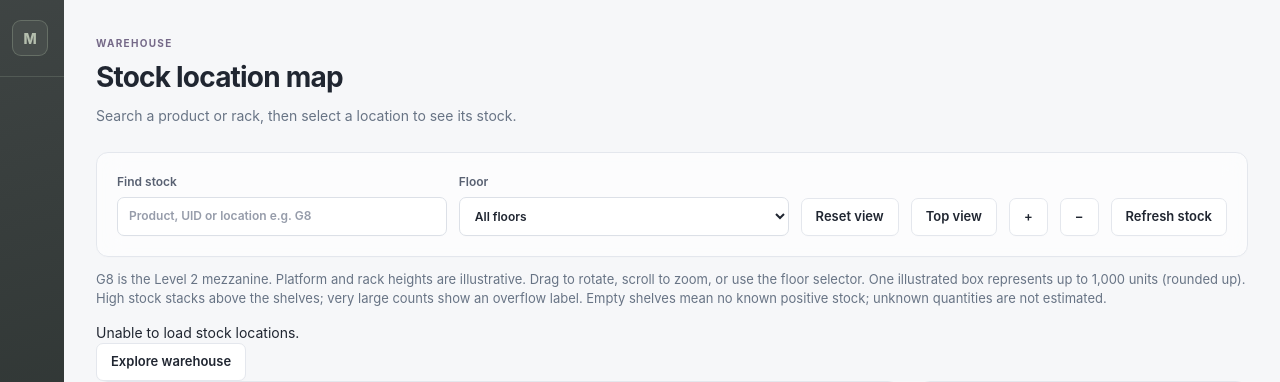
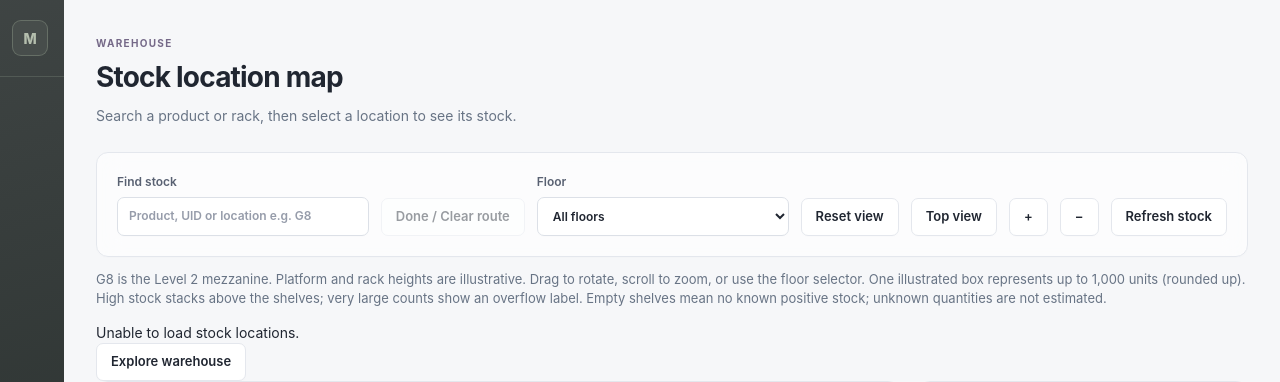
Before and after one commit to osmanthus0731/demo--inventory-system, a Python web app: template templates/store_map.html in a window 1280 px wide. Shown: the top 382 px of the page. Run offline with Jinja, Linux system fonts and the light colour scheme; the template is opened without the code that fills it, so the values that code supplies are empty.

Commit message:
fix: map

```diff
--- a/static/store_map.js
+++ b/static/store_map.js
@@ -4,6 +4,10 @@
   const search=document.querySelector('#map-search'),results=document.querySelector('#map-results'),message=document.querySelector('#map-message');
   const ns='http://www.w3.org/2000/svg';
   let mapRoute=[],routeRack='';
+  const routeDone=document.querySelector('#map-route-done');
+  function clearRoute(){mapRoute=[];routeRack='';render();}
+  routeDone.onclick=clearRoute;
+  svg.addEventListener('walk-route-done',clearRoute);
   let layout,products=[],selected='',angle=-.45,zoom=1,top=false,floorView='all',tilt=.56;
   const unitsPerBox=1000;
   const levelOf=code=>code==='G8'?2:1;
@@ -165,6 +169,7 @@
   }
   function render(){
     draw();results.replaceChildren();
+    routeDone.disabled=!mapRoute.length;
     const found=matches().filter(p=>floorView==='all'||p.locations.some(l=>String(levelOf(rackCode(l.area)))===floorView)),rows=selected?found.filter(p=>p.locations.some(l=>rackCode(l.area)===selected)):found;
     document.querySelector('#map-title').textContent=selected==='G8'?'G8 · Level 2 mezzanine':selected?`Location ${selected}`:search.value?'Search results':'Select a rack';
     document.querySelector('#map-summary').textContent=`${rows.length} products${selected?' in this location':''}. Quantities are shown per location.`;
--- a/static/warehouse_walk.js
+++ b/static/warehouse_walk.js
@@ -8,7 +8,9 @@
   let hoveredRack=null,pointerAim=null,lastHoverPick=0;
   function showHoveredRack(rack){if(hoveredRack===rack)return;hoveredRack=rack;dialog.dataset.hoveredRack=rack||'';hoverLabel.hidden=!rack;hoverLabel.textContent=rack?'Rack '+rack+' - Click for items':'';}
   const popup=document.querySelector('#walk-popup'),popupContent=document.querySelector('#walk-popup-content'),quickSearch=document.querySelector('#walk-quick-search');
-  function stopGuide(){route=[];thirdPerson=false;cameraMenu.value='first';}
+  function stopGuide(){route=[];thirdPerson=false;cameraMenu.value='first';guidanceState='idle';}
+  function finishGuide(){stopGuide();keys.clear();momentum.x=momentum.y=0;destination='';menu.value='';guidanceState='idle';targetPitch=0;selection.textContent='Guidance finished. Explore freely in first person.';hud.textContent='Choose a destination, or explore freely.';document.querySelector('#store-map').dispatchEvent(new Event('walk-route-done'));canvas.focus({preventScroll:true});}
+  function arrive(){stopGuide();keys.clear();momentum.x=momentum.y=0;targetPitch=0;guidanceState='arrived';const rack=data.layout.regions.find(r=>r.code===destination);if(rack)targetYaw=Math.atan2(rack.x+rack.width/2-position.x,rack.y+rack.depth/2-position.y);selection.textContent=`Arrived at ${destination}. First person view — aim at the rack and click to inspect its items.`;document.querySelector('#store-map').dispatchEvent(new Event('walk-route-done'));}
   function releaseMouse(){keys.clear();momentum.x=momentum.y=0;if(document.pointerLockElement===canvas)document.exitPointerLock();}
   function openPopup(title,searching=false){showHoveredRack(null);controlMode='popup';dialog.dataset.mode='popup';releaseMouse();document.querySelector('#walk-popup-title').textContent=title;document.querySelector('#walk-quick-label').hidden=!searching;popupContent.replaceChildren();popup.showModal();if(searching){quickSearch.value='';fillQuickResults();quickSearch.focus();}}
   function closePopup(){popup.close();controlMode='explore';canvas.focus({preventScroll:true});if(!phone())captureMouse();}
@@ -59,7 +61,7 @@
 
   let touchLook=null,ignoreMouseUntil=0,ownFullscreen=false;
   let followDistance=105;
-  let thirdPerson=false,controlMode='cursor',targetYaw=Math.PI,targetPitch=0,worldFaces=[],solids=[],frameWorld=[],building=false,cameraOrigin={x:0,y:0,z:42},options=[];
+  let thirdPerson=false,controlMode='cursor',targetYaw=Math.PI,targetPitch=0,worldFaces=[],solids=[],frameWorld=[],building=false,cameraOrigin={x:0,y:0,z:42},options=[],guidanceState='idle';
   const momentum={x:0,y:0};let grounded=true,hops=0;
   const keys=new Set();let data,position={x:0,y:0,z:0},yaw=Math.PI,pitch=0,velocity=0,last=0,frame=0,route=[],destination='',faces=[],hits=[],generation=0;
   const code=value=>{const match=String(value||'').trim().toUpperCase().match(/^([A-Z]+)\s*0*(\d+)(?=$|[^0-9])/);return match?match[1]+Number(match[2]):String(value||'').toUpperCase().replace(/[^A-Z0-9]/g,'');};
@@ -143,7 +145,7 @@
     if(!depthRenderer&&performance.now()-lastHoverPick>120){lastHoverPick=performance.now();const aim=controlMode==='explore'?{x:canvas.width/2,y:canvas.height/2}:pointerAim;showHoveredRack(controlMode!=='popup'&&aim?rackAt(aim.x,aim.y):null);}
     // Direction beacons stay readable even when the chosen rack is behind you.
     if(destination){const r=data.layout.regions.find(r=>r.code===destination),dx=r.x+r.width/2-position.x,dy=r.y+r.depth/2-position.y,distance=Math.hypot(dx,dy),relative=Math.atan2(Math.sin(Math.atan2(dx,dy)-yaw),Math.cos(Math.atan2(dx,dy)-yaw));
-      const arrow=Math.abs(relative)<.18?'↑':relative<0?'→':'←';hud.textContent=`${arrow} ${destination} · ${Math.round(distance)} map units${route.length?' · Auto-guide active':''}${destination==='G8'?' · Level 2: guide stops at ground-floor approach':''}`;
+      const arrow=Math.abs(relative)<.18?'↑':relative<0?'→':'←';hud.textContent=guidanceState==='blocked'?'Route blocked. Choose Auto-guide to recalculate.':guidanceState==='arrived'?`Arrived at ${destination} · First person${destination==='G8'?' · Ground-floor approach':''}`:`${arrow} ${destination} · ${Math.round(distance)} map units${route.length?' · Auto-guide active':''}${destination==='G8'?' · Level 2: guide stops at ground-floor approach':''}`;
       const beacon=camera([r.x+r.width/2,r.y+r.depth/2,88]);if(beacon.z>3){const [x,y]=screen(beacon);ctx.font='bold 17px Arial';ctx.textAlign='center';const textWidth=ctx.measureText(destination).width;ctx.fillStyle='#284b40ee';ctx.fillRect(x-textWidth/2-10,y-23,textWidth+20,30);ctx.fillStyle='#fff';ctx.fillText(destination,x,y-2);}
     }
     minimap();dialog.dataset.hops=String(hops);dialog.dataset.speed=Math.hypot(momentum.x,momentum.y).toFixed(2);dialog.dataset.grounded=String(grounded);dialog.dataset.sprinting=String(keys.has('shift'));dialog.dataset.mode=controlMode;dialog.dataset.yaw=yaw.toFixed(4);dialog.dataset.pitch=pitch.toFixed(4);dialog.dataset.camera=thirdPerson?'third':'first';
@@ -154,7 +156,7 @@
     if(!destination){hud.textContent='Choose a rack or product first.';return;}
     const path=WarehouseNavigation.find(data.layout,position,destination,(x,y)=>clear(x,y));
     if(!path.length){hud.textContent='No clear aisle route found. Try resetting position or exploring manually.';return;}
-    route=path.slice(1);momentum.x=momentum.y=0;thirdPerson=true;cameraMenu.value='third';controlMode='explore';if(phone())settings.open=false;canvas.focus({preventScroll:true});
+    route=path.slice(1);guidanceState='guiding';targetPitch=0;momentum.x=momentum.y=0;thirdPerson=true;cameraMenu.value='third';controlMode='explore';if(!route.length)arrive();if(phone())settings.open=false;canvas.focus({preventScroll:true});
   }
   const bodyHeight=44,bodyRadius=7;
   function overlaps(solid,x=position.x,y=position.y){return x>solid.x-bodyRadius&&x<solid.x+solid.width+bodyRadius&&y>solid.y-bodyRadius&&y<solid.y+solid.depth+bodyRadius;}
@@ -196,9 +198,9 @@
   function tick(time){if(!dialog.open)return;const dt=Math.min((time-last)/1000||0,.04);last=time;
     if(!document.hidden&&controlMode!=='popup'){if(route.length){
       let remaining=135*dt;
-      while(route.length&&remaining>0){const next=route[0],dx=next.x-position.x,dy=next.y-position.y,distance=Math.hypot(dx,dy);if(distance<.1){route.shift();continue;}const travel=Math.min(distance,remaining);move(dx/distance*travel,dy/distance*travel);remaining-=travel;if(Math.hypot(next.x-position.x,next.y-position.y)<.1)route.shift();else if(travel>=distance-.01){route=[];hud.textContent='Route blocked. Choose Auto-guide to recalculate.';break;}}
+      while(route.length&&remaining>0){const next=route[0],dx=next.x-position.x,dy=next.y-position.y,distance=Math.hypot(dx,dy);if(distance<.1){route.shift();continue;}const travel=Math.min(distance,remaining);move(dx/distance*travel,dy/distance*travel);remaining-=travel;if(Math.hypot(next.x-position.x,next.y-position.y)<.1)route.shift();else if(travel>=distance-.01){stopGuide();guidanceState='blocked';selection.textContent='Route blocked. Choose Auto-guide to recalculate.';break;}}
       if(route.length){let look={x:position.x,y:position.y},ahead=55;for(const point of route){const distance=Math.hypot(point.x-look.x,point.y-look.y);if(distance>=ahead){const fraction=ahead/distance;look={x:look.x+(point.x-look.x)*fraction,y:look.y+(point.y-look.y)*fraction};break;}ahead-=distance;look=point;}targetYaw=Math.atan2(look.x-position.x,look.y-position.y);}
-      else if(destination){const r=data.layout.regions.find(r=>r.code===destination);targetYaw=Math.atan2(r.x+r.width/2-position.x,r.y+r.depth/2-position.y);selection.textContent=`Arrived at ${destination}. Click a parcel to inspect its rack.`;}
+      else if(destination&&guidanceState==='guiding')arrive();
     }
       if(keys.has('arrowleft'))targetYaw+=dt*1.15;if(keys.has('arrowright'))targetYaw-=dt*1.15;
       if(keys.has('arrowup'))targetPitch=Math.min(1.15,targetPitch+dt);if(keys.has('arrowdown'))targetPitch=Math.max(-1.15,targetPitch-dt);
@@ -208,7 +210,7 @@
     frame=requestAnimationFrame(tick);
   }
   dialog.addEventListener('keydown',event=>{if(event.target.matches('input,select,button'))return;const key=event.key.toLowerCase();if(key==='q'){event.preventDefault();openQuickSearch();return;}if(key==='escape'){event.preventDefault();controlMode='cursor';releaseMouse();return;}if(['w','a','s','d','arrowleft','arrowright','arrowup','arrowdown',' ','shift'].includes(key)){event.preventDefault();if(controlMode!=='explore'&&!phone())return;stopGuide();keys.add(key);if(key===' '&&!event.repeat)jump();}});
-  window.addEventListener('keyup',e=>keys.delete(e.key.toLowerCase()));window.addEventListener('blur',()=>{keys.clear();momentum.x=momentum.y=0;route=[];});
+  window.addEventListener('keyup',e=>keys.delete(e.key.toLowerCase()));window.addEventListener('blur',()=>{keys.clear();momentum.x=momentum.y=0;stopGuide();});
   function rackAt(x,y){if(depthRenderer)return depthRenderer.pick(x,y);for(let i=hits.length-1;i>=0;i--){const face=hits[i],path=new Path2D();face.points.forEach((p,index)=>index?path.lineTo(...p):path.moveTo(...p));path.closePath();if(ctx.isPointInPath(path,x,y))return face.rack;}return null;}
   function inspect(x,y){const rack=rackAt(x,y);if(rack)rackPopup(rack);}
   let lockingMouse=false;
@@ -250,7 +252,7 @@
   search.oninput=filterDirectory;
   function findAndGuide(){if(!menu.value&&menu.options.length>1)menu.selectedIndex=1;if(!menu.value){selection.textContent='No matching product or rack. Try another search.';return;}choose(menu.value);plan();}
   document.querySelector('#walk-find').onclick=findAndGuide;search.addEventListener('keydown',event=>{if(event.key==='Enter'){event.preventDefault();findAndGuide();}});
-  menu.onchange=()=>{if(menu.value){choose(menu.value);plan();}};document.querySelector('#walk-guide').onclick=plan;document.querySelector('#walk-stop').onclick=()=>{stopGuide();canvas.focus({preventScroll:true});};document.querySelector('#walk-home').onclick=reset;
+  menu.onchange=()=>{if(menu.value){choose(menu.value);plan();}};document.querySelector('#walk-guide').onclick=plan;document.querySelector('#walk-stop').onclick=finishGuide;document.querySelector('#walk-home').onclick=reset;
   for(const button of dialog.querySelectorAll('[data-walk-key]')){button.onpointerdown=e=>{e.preventDefault();button.setPointerCapture(e.pointerId);controlMode='explore';stopGuide();keys.add(button.dataset.walkKey);};for(const name of ['pointerup','pointercancel','lostpointercapture'])button.addEventListener(name,()=>keys.delete(button.dataset.walkKey));}
   document.querySelector('#walk-jump').onclick=()=>{canvas.focus({preventScroll:true});};
   document.querySelector('#walk-open').onclick=async()=>{const version=++generation;dialog.showModal();settings.open=!phone();hud.textContent='Loading warehouse…';try{const response=await fetch('/api/store-map');if(!response.ok)throw Error('Unable to load warehouse.');const loaded=await response.json();if(version!==generation||!dialog.open)return;data=loaded;options=[];search.value='';menu.replaceChildren(new Option('Choose a destination',''));for(const r of data.layout.regions){if([...menu.options].some(o=>o.value===r.code))continue;const names=data.products.filter(p=>p.locations.some(l=>code(l.area)===r.code)).map(p=>p.name);const uids=data.products.filter(p=>p.locations.some(l=>code(l.area)===r.code)).map(p=>p.uid);const label=r.label+(names.length?' — '+names.join(', '):'')+(uids.length?' · '+uids.join(', '):'');options.push({label,code:r.code});menu.append(new Option(label,r.code));}destination='';buildGeometry();reset();controlMode=phone()?'explore':'cursor';mouseStatus(false);hud.textContent='Choose a destination, or explore freely.';last=performance.now();frame=requestAnimationFrame(tick);}catch(e){hud.textContent=e.message;}};
--- a/templates/parts/warehouse_walk.html
+++ b/templates/parts/warehouse_walk.html
@@ -3,7 +3,7 @@
   <div class="walk-heading"><div><h2 id="walk-title">Warehouse explorer</h2><p>Move mouse to look up/down &middot; Arrow keys to look &middot; WASD to walk &middot; Shift to sprint · Hold Space to bunny hop · Q to search products · scroll to move &middot; click a rack for its items · Esc to free the cursor</p></div><button class="btn btn-secondary" id="walk-close" type="button">Exit explorer</button></div>
   <details class="walk-settings" id="walk-settings" open><summary>Product directory &amp; camera</summary>
   <div class="walk-directory"><label>Product directory<input type="search" id="walk-search" placeholder="Search product, UID or rack" autocomplete="off"></label><button class="btn" id="walk-find" type="button">Find and guide me</button></div>
-  <div class="walk-controls"><label>Find a rack or product<select id="walk-destination" aria-label="Explorer destination"><option value="">Choose a destination</option></select></label><button class="btn" id="walk-guide" type="button">Auto-guide</button><button class="btn btn-secondary" id="walk-stop" type="button">Stop guide</button><button class="btn btn-secondary" id="walk-home" type="button">Reset position</button></div>
+  <div class="walk-controls"><label>Find a rack or product<select id="walk-destination" aria-label="Explorer destination"><option value="">Choose a destination</option></select></label><button class="btn" id="walk-guide" type="button">Auto-guide</button><button class="btn btn-secondary" id="walk-stop" type="button">Done / Finish guide</button><button class="btn btn-secondary" id="walk-home" type="button">Reset position</button></div>
   <div class="walk-mode-controls"><label>Camera<select id="walk-camera" disabled><option value="first">First person · explore</option><option value="third">Third person · auto-guide</option></select></label><button class="btn btn-secondary" id="walk-mouselook" type="button">Play / mouse look</button><button class="btn btn-secondary" id="walk-quick-open" type="button">Search (Q)</button><span id="walk-mouse-help">Click inside the simulator to lock the mouse. Esc releases it.</span></div>
   </details>
   <div class="walk-phone-hint"><span>Swipe to look · hold arrows to walk · tap a box to inspect. Landscape gives you more room.</span><button type="button" id="walk-fullscreen">Fullscreen</button></div>
--- a/templates/store_map.html
+++ b/templates/store_map.html
@@ -3,11 +3,11 @@
 {% block content %}
 <link rel="stylesheet" href="{{ url_for('static',filename='store_map.css',v='warehouse-stock15') }}">
 <div class="page-heading"><div><span class="eyebrow">{{ 'Fictional demo warehouse' if demo_mode else 'Warehouse' }}</span><h1>Stock location map</h1><p>{{ 'Eight imaginary zones with fictional products. This is not the live warehouse layout.' if demo_mode else 'Search a product or rack, then select a location to see its stock.' }}</p></div></div>
-<div class="card map-toolbar"><label>Find stock<input id="map-search" type="search" placeholder="{{ 'Product, UID or location e.g. DEMO1' if demo_mode else 'Product, UID or location e.g. G8' }}"></label><button class="btn btn-secondary" id="map-reset">Reset view</button><button class="btn btn-secondary" id="map-top">Top view</button><button class="btn btn-secondary" id="map-zoom-in" aria-label="Zoom in">+</button><button class="btn btn-secondary" id="map-zoom-out" aria-label="Zoom out">&minus;</button><button class="btn btn-secondary" id="map-refresh">Refresh stock</button></div>
+<div class="card map-toolbar"><label>Find stock<input id="map-search" type="search" placeholder="{{ 'Product, UID or location e.g. DEMO1' if demo_mode else 'Product, UID or location e.g. G8' }}"></label><button class="btn btn-secondary" id="map-route-done" type="button" disabled title="Clear the route without resetting your map view">Done / Clear route</button><button class="btn btn-secondary" id="map-reset">Reset view</button><button class="btn btn-secondary" id="map-top">Top view</button><button class="btn btn-secondary" id="map-zoom-in" aria-label="Zoom in">+</button><button class="btn btn-secondary" id="map-zoom-out" aria-label="Zoom out">&minus;</button><button class="btn btn-secondary" id="map-refresh">Refresh stock</button></div>
 <p class="muted">{% if demo_mode %}Explore six sample shelves and two pretend receiving/dispatch bays on one floor. Drag to rotate or scroll to zoom.{% else %}G8 is the Level 2 mezzanine. Platform and rack heights are illustrative. Drag to rotate, scroll to zoom, or use the floor selector.{% endif %} One illustrated box represents up to 1,000 units (rounded up). High stock stacks above the shelves; very large counts show an overflow label. Empty shelves mean no known positive stock; unknown quantities are not estimated.</p>
 <div id="map-message" role="status"></div>
 <link rel="stylesheet" href="{{ url_for('static',filename='warehouse_walk.css',v='7') }}">
 {% include 'parts/warehouse_walk.html' %}
 <div class="store-map-grid"><div class="card map-stage"><svg id="store-map" data-demo="{{ '1' if demo_mode else '0' }}" viewBox="0 0 1100 850" role="img" aria-label="Interactive three-dimensional warehouse map"></svg><div id="map-legend" class="chart-legend"><span>Blue: mapped rack</span><span>Turquoise: search match</span><span>Purple: selected rack</span></div></div><aside class="card map-stock"><h2 id="map-title">Select a rack</h2><p id="map-summary" class="muted"></p><div id="map-results"></div></aside></div>
 {% endblock %}
-{% block scripts %}<script src="{{ url_for('static',filename='warehouse_navigation.js',v='1') }}" defer></script><script src="{{ url_for('static',filename='store_map.js',v='warehouse-stock14-transparent') }}" defer></script><script src="{{ url_for('static',filename='warehouse_renderer.js',v='2') }}" defer></script><script src="{{ url_for('static',filename='warehouse_walk.js',v='16-look-aim') }}" defer></script>{% endblock %}
+{% block scripts %}<script src="{{ url_for('static',filename='warehouse_navigation.js',v='1') }}" defer></script><script src="{{ url_for('static',filename='store_map.js',v='warehouse-stock15-route-done') }}" defer></script><script src="{{ url_for('static',filename='warehouse_renderer.js',v='2') }}" defer></script><script src="{{ url_for('static',filename='warehouse_walk.js',v='17-guide-finish') }}" defer></script>{% endblock %}
```
